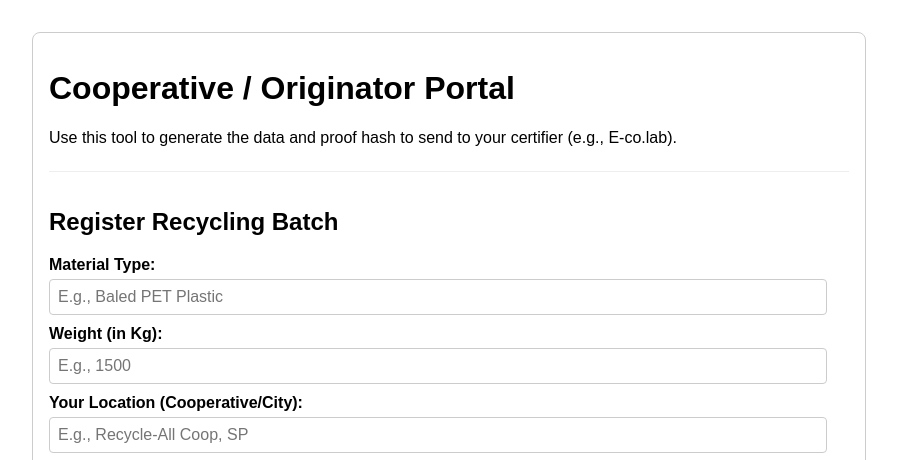
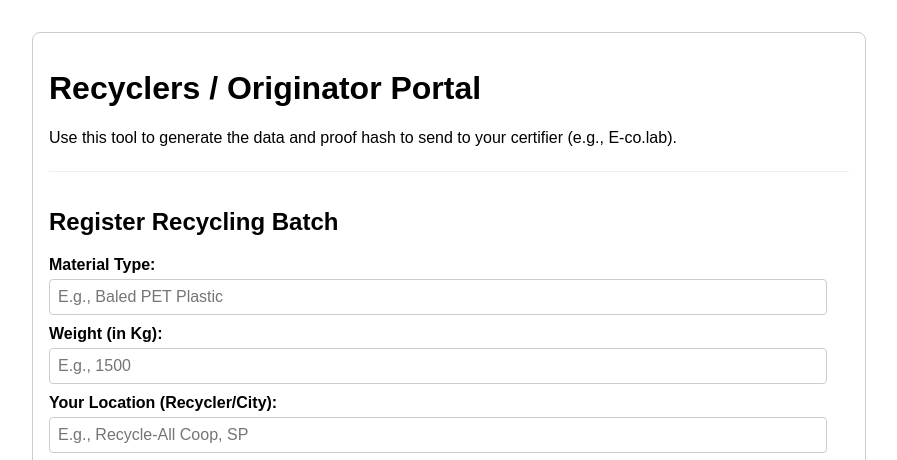
Before and after one commit to ecolab-web3/hackathon-blockchain-jungle, a plain HTML site: page recyclers-en.html in a window 1280 px wide. Shown: the top 460 px of the page, without its empty margins (191-1088 px from the left). Drawn offline with Linux system fonts and the light colour scheme.

Commit message:
Update recyclers-en.html

```diff
--- a/recyclers-en.html
+++ b/recyclers-en.html
@@ -3,7 +3,7 @@
 <head>
     <meta charset="UTF-8">
     <meta name="viewport" content="width=device-width, initial-scale=1.0">
-    <title>Cooperative Portal - Generate Credit Proof</title>
+    <title>Recyclers Portal - Generate Credit Proof</title>
     <script src="https://cdn.jsdelivr.net/npm/ethers@5.7.2/dist/ethers.umd.min.js"></script>
     <style>
         body { font-family: sans-serif; max-width: 800px; margin: 2em auto; padding: 1em; border: 1px solid #ccc; border-radius: 8px; }
@@ -16,7 +16,7 @@
     </style>
 </head>
 <body>
-    <h1>Cooperative / Originator Portal</h1>
+    <h1>Recyclers / Originator Portal</h1>
     <p>Use this tool to generate the data and proof hash to send to your certifier (e.g., E-co.lab).</p>
 
     <div class="section">
@@ -31,7 +31,7 @@
                 <input type="number" id="weightKg" required placeholder="E.g., 1500">
             </div>
             <div>
-                <label for="location">Your Location (Cooperative/City):</label>
+                <label for="location">Your Location (Recycler/City):</label>
                 <input type="text" id="location" required placeholder="E.g., Recycle-All Coop, SP">
             </div>
             <div>
@@ -77,7 +77,7 @@
             // Prevents the default page reload
             event.preventDefault();
 
-            // The cooperative needs to connect a wallet to set the beneficiary
+            // The recyclers needs to connect a wallet to set the beneficiary
             if (typeof window.ethereum === 'undefined') {
                 alert("Please install MetaMask to use this tool.");
                 return;
```
